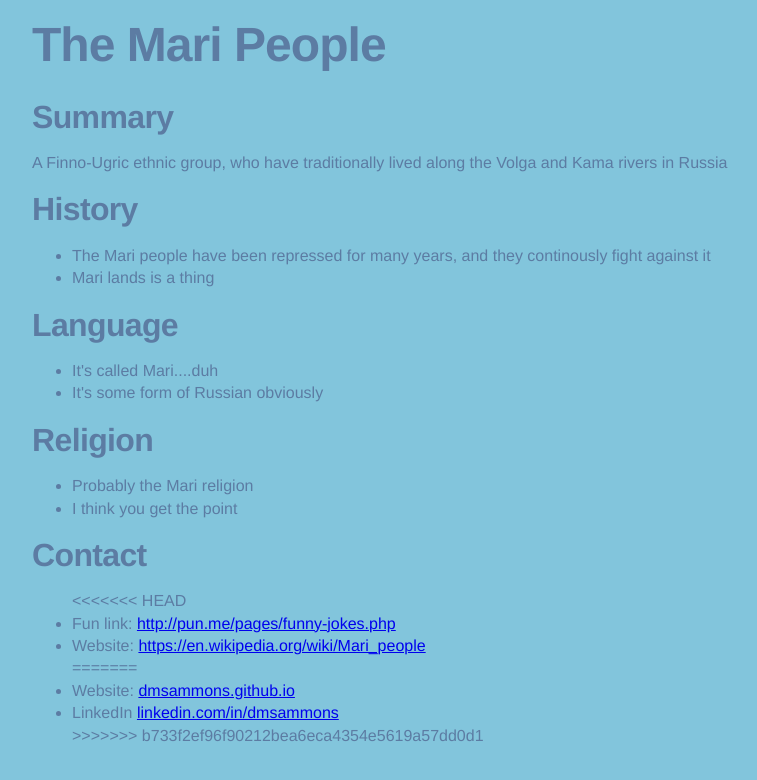
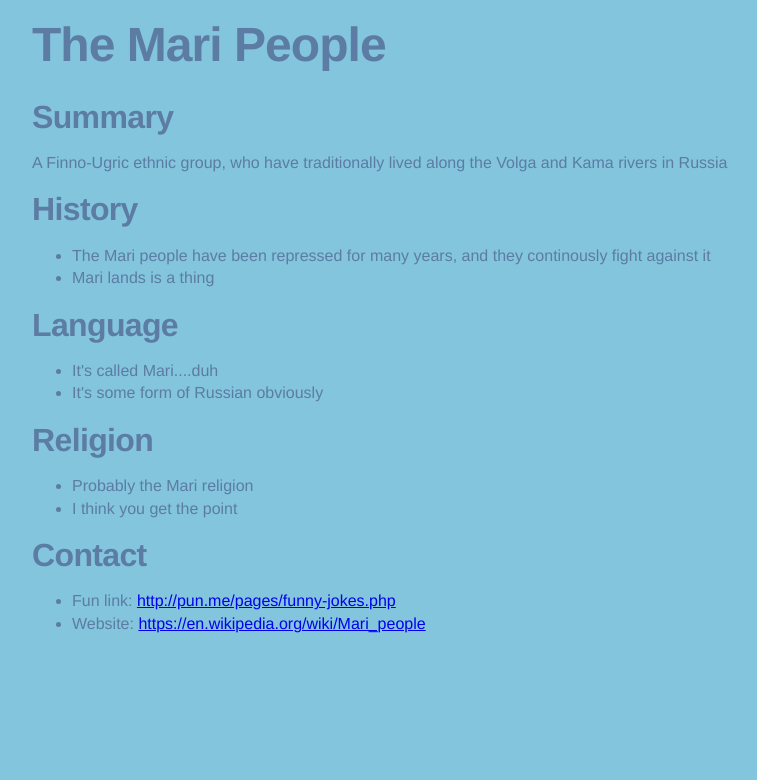
Before and after one commit to maribosco/tutorial, a plain HTML site: page index.html in a window 1280 px wide. Shown: the whole page, without its empty margins (224-981 px from the left). Drawn offline with Linux system fonts and the light colour scheme.

Commit message:
Update index.html
fixed links

```diff
--- a/index.html
+++ b/index.html
@@ -26,13 +26,9 @@
     </ul>
     <h2>Contact</h2>
     <ul>
-<<<<<<< HEAD
+
       <li>Fun link: <a href="http://pun.me/pages/funny-jokes.php">http://pun.me/pages/funny-jokes.php</a></li>
       <li>Website: <a href="https://en.wikipedia.org/wiki/Mari_people">https://en.wikipedia.org/wiki/Mari_people</a></li>
-=======
-      <li>Website: <a href="dmsammons.github.io">dmsammons.github.io</a></li>
-      <li>LinkedIn <a href="linkedin.com/in/dmsammons">linkedin.com/in/dmsammons</a></li>
->>>>>>> b733f2ef96f90212bea6eca4354e5619a57dd0d1
     </ul>
 
 </html>
```
